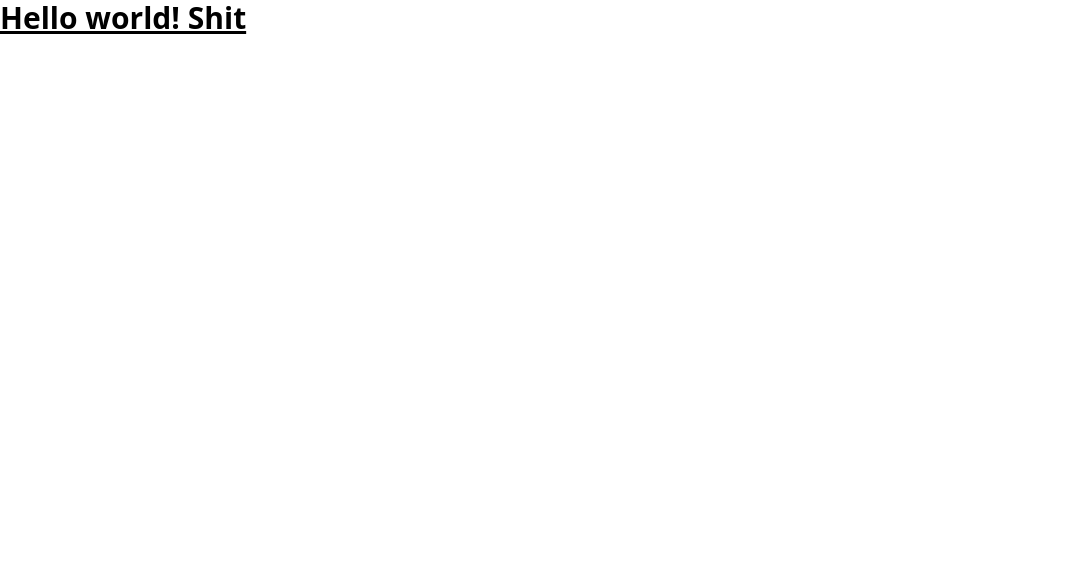
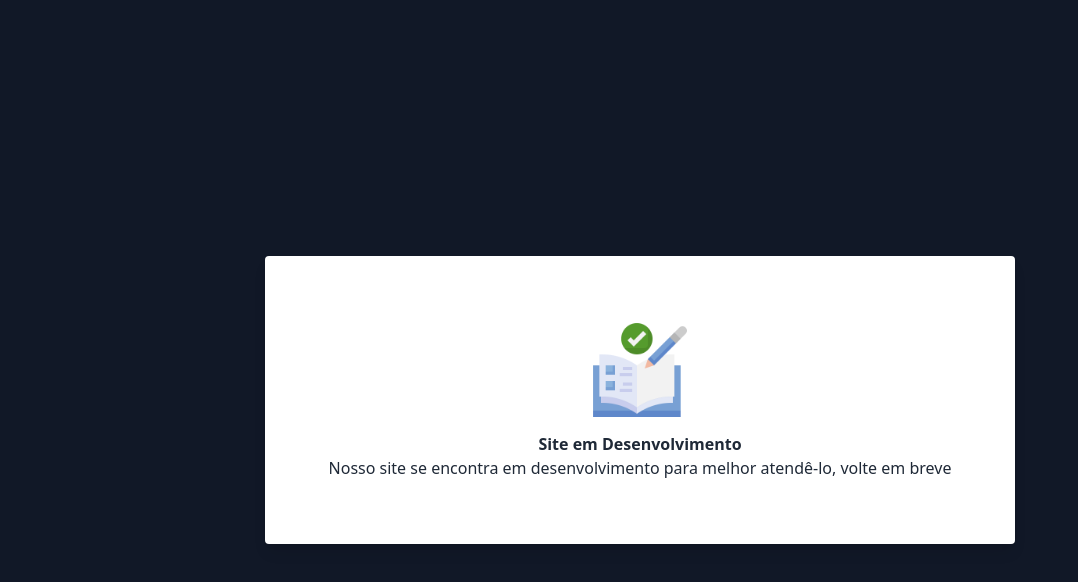
Before and after one commit to SirD007/SiteTaeyoung, a React (Vite) app: page / in a window 1280 px wide. Shown: the top 582 px of the page, without its empty margins (0-1078 px from the left). Built offline with nearby package versions, Linux system fonts and the light colour scheme.

Commit message:
added maintaince alert

```diff
--- a/index.html
+++ b/index.html
@@ -3,6 +3,7 @@
   <head>
     <meta charset="UTF-8" />
     <meta name="viewport" content="width=device-width, initial-scale=1.0" />
+    <link rel="shortcut icon" href="/favicon.png" type="image/x-icon">
     <title>Taeyoung Brasil</title>
   </head>
   <body>
--- a/src/App.jsx
+++ b/src/App.jsx
@@ -1,7 +1,11 @@
 export default function App() {
   return (
-    <h1 className="text-3xl font-bold underline">
-      Hello world! Shit
-    </h1>
+    <div className="h-screen w-screen bg-gray-900 flex items-center justify-center">
+      <div className="flex flex-col items-center justify-center bg-white p-16 rounded shadow-lg">
+        <img className="max-w-[100px] mb-3" src="src/assets/devicon.png" alt="em_desenvolvimento" />
+        <span className="text-gray-800 font-bold text-center">Site em Desenvolvimento</span>
+        <span className="text-gray-800 text-center">Nosso site se encontra em desenvolvimento para melhor atendê-lo, volte em breve</span>
+      </div>
+    </div>
   )
 }
```
Also changed, not shown: public/favicon.png (added), src/assets/devicon.png (added).
